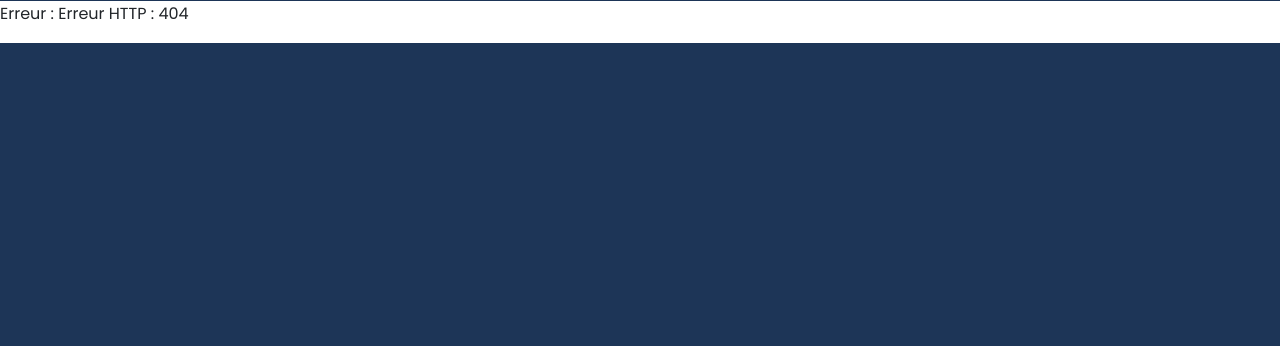
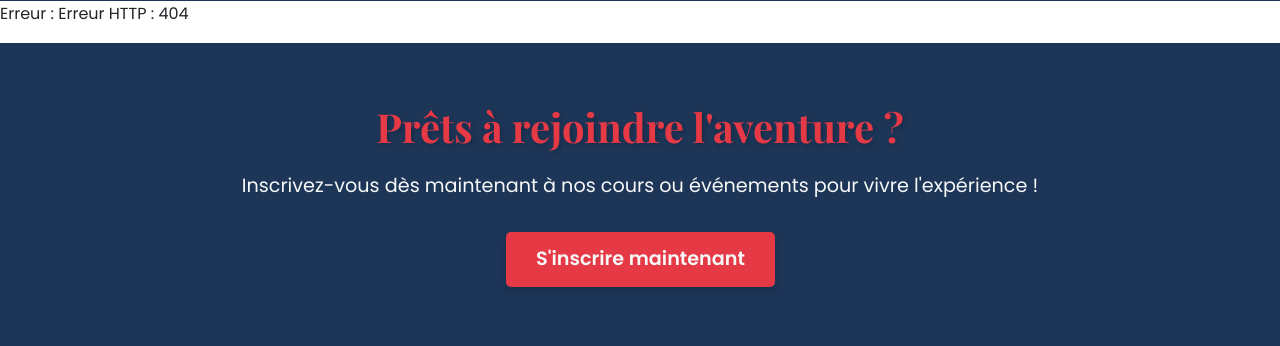
Before and after one commit to Baylox/Bailamos, a Symfony app: template templates/home/index.html.twig in a window 1280 px wide. Shown: the part 764-1110 px from the top of the page. Before the commit the page ends 807 px from the top, so only its background shows below. Run offline with Twig, Linux system fonts and the light colour scheme; the template is opened without the code that fills it, so the values that code supplies are empty; style sheets or scripts are compiled from the project's sources; some libraries are stand-ins or nearby versions.

Commit message:
Add call-to-action section and enhance DanceCarousel initial slide

```diff
--- a/assets/js/components/DanceCarousel.jsx
+++ b/assets/js/components/DanceCarousel.jsx
@@ -45,7 +45,7 @@ const CourseCarousel = () => {
       pagination={{ clickable: true }}
       spaceBetween={40}
       slidesPerView={1}
-      initialSlide={2} // Slide initial au milieu
+      initialSlide={1} // Slide initial au milieu (0.1.2)
       breakpoints={{
         640: { slidesPerView: 1 },
         768: { slidesPerView: 2 },
--- a/assets/styles/pages/home.scss
+++ b/assets/styles/pages/home.scss
@@ -1,3 +1,4 @@
+// Section Hero
 .club-presentation {
     background-color: $dark;
     color: $dark;
@@ -108,3 +109,49 @@
         }
     }
 }
+
+// Page d'inscription
+.club-cta {
+    background-color: $bay-dark; // Couleur de fond légère pour contraste
+    padding: 60px 20px;
+    text-align: center;
+
+    .cta-wrapper {
+        max-width: 800px;
+        margin: 0 auto;
+    }
+
+    .cta-title {
+        font-size: 2.5rem;
+        font-weight: bold;
+        color: $primary; // Rouge vif pour attirer l'attention
+        margin-bottom: 20px;
+        text-shadow: 2px 2px 4px rgba(0, 0, 0, 0.2); // Ajoute une légère ombre pour le style
+    }
+
+    .cta-intro {
+        font-size: 1.2rem;
+        color: $bay-light; // Blanc pour contraste
+        margin-bottom: 30px;
+        line-height: 1.6;
+    }
+
+    .cta-btn {
+        display: inline-block;
+        font-size: 1.2rem;
+        padding: 12px 30px;
+        background-color: $primary;
+        color: $light; // Texte blanc
+        text-decoration: none;
+        border-radius: 5px;
+        font-weight: bold;
+        transition: all 0.3s ease-in-out;
+        box-shadow: 0 4px 6px rgba(0, 0, 0, 0.1);
+
+        &:hover {
+            background-color: darken($primary, 10%);
+            transform: translateY(-3px);
+            box-shadow: 0 6px 10px rgba(0, 0, 0, 0.2);
+        }
+    }
+}
--- a/templates/home/index.html.twig
+++ b/templates/home/index.html.twig
@@ -54,4 +54,15 @@
 
 <div id="react-root"></div>
 
+
+<section class="club-cta">
+    <div class="cta-wrapper">
+        <h2 class="cta-title" data-aos="fade-up" data-aos-duration="800">Prêts à rejoindre l'aventure ?</h2>
+        <p class="cta-intro" data-aos="fade-up" data-aos-duration="1000" data-aos-delay="200">
+            Inscrivez-vous dès maintenant à nos cours ou événements pour vivre l'expérience !
+        </p>
+        <a href="/inscription" class="cta-btn" data-aos="zoom-in" data-aos-duration="1200">S'inscrire maintenant</a>
+    </div>
+</section>
+
 {% endblock %}
```
